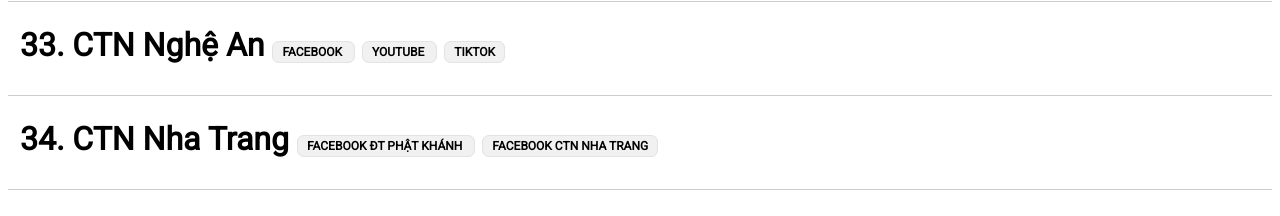
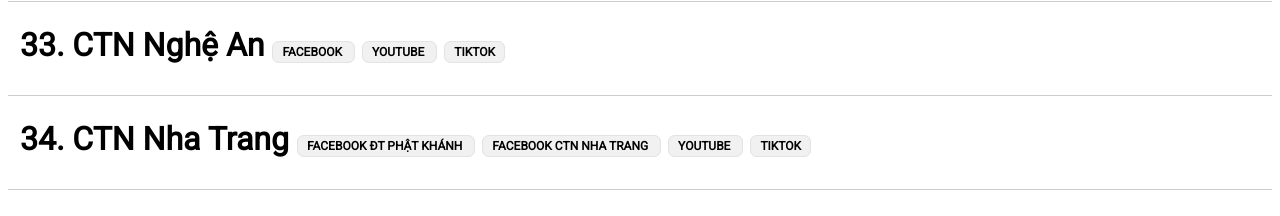
Before and after one commit to pqkythuat1/truyenthongctn, a plain HTML site: page index.html in a window 1280 px wide. Shown: the part 3060-3276 px from the top of the page. Drawn offline with Linux system fonts and the light colour scheme.

Commit message:
Update index.html

```diff
--- a/index.html
+++ b/index.html
@@ -299,6 +299,8 @@ body {
 
 <a href="https://www.facebook.com/DaoTrangPhatKhanh?mibextid=ZbWKwL " target="_blank">  FACEBOOK ĐT PHẬT KHÁNH </a>
 <a href="https://www.facebook.com/CTNPTPQ.NT?mibextid=ZbWKwL" target="_blank">  FACEBOOK CTN NHA TRANG </a>
+<a href="https://youtube.com/@DaoTrangPhatKhanh-CTN.NhaTrang?si=we2An2whaNxAPLSq" target="_blank">  YOUTUBE </a>
+<a href="https://www.tiktok.com/@ctnptpq.nhatrang?_t=8hSXjFimtfO&_r=1" target="_blank">  TIKTOK </a>
 
 </h1><span style="display: none;"></span></li>
 
```
